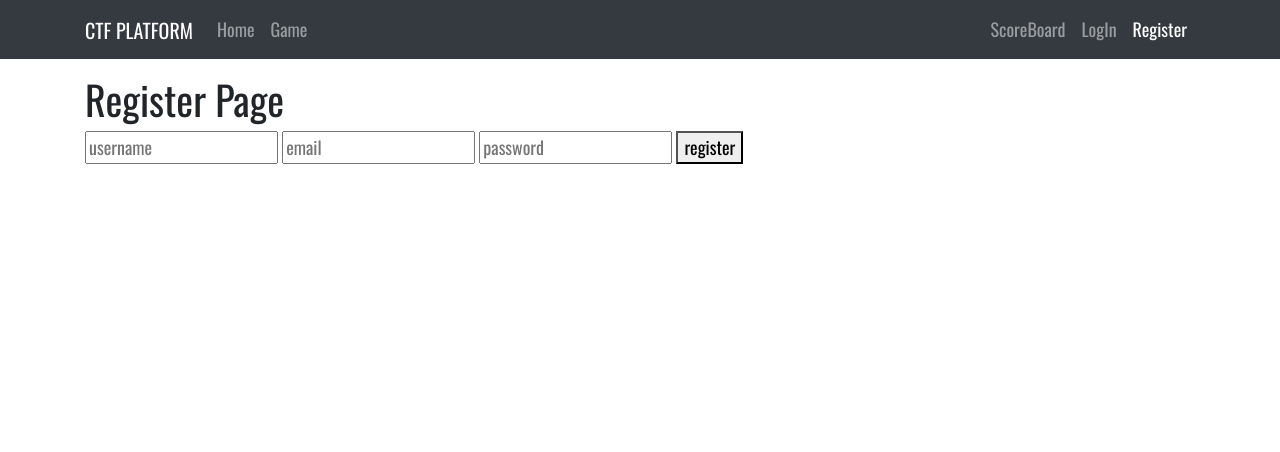
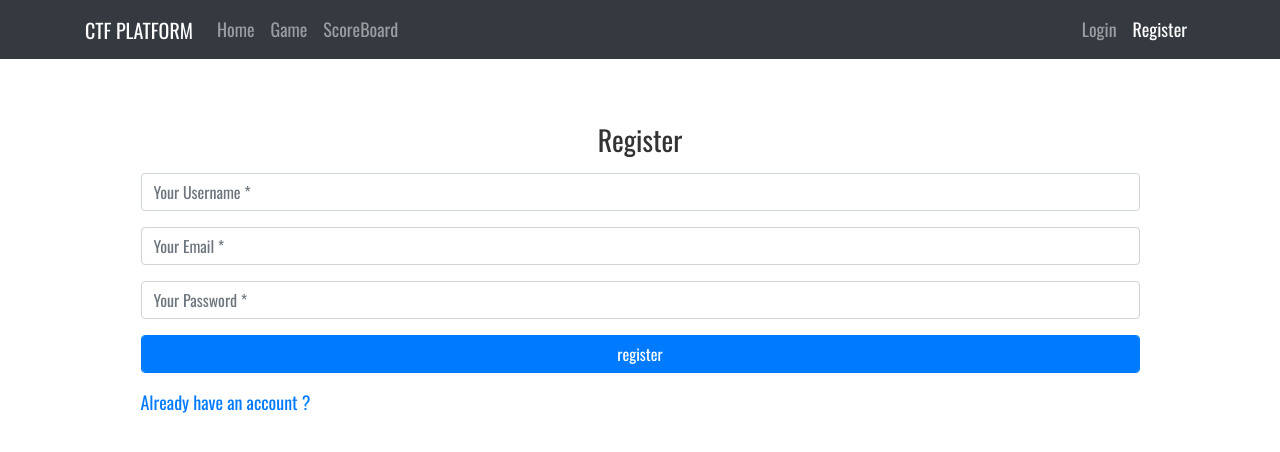
Before and after one commit to NirushaaaR/CTF-platform-final-project, a Django app: page /register/ in a window 1280 px wide. Shown: the top 452 px of the page. Run offline with Django 3.2, Linux system fonts and the light colour scheme; parts of the project's set-up code (start-up, migrations or seed data) failed here and were passed over; some libraries are stand-ins or nearby versions.

Commit message:
decorate login and register form

```diff
--- /dev/null
+++ b/src/app/static/css/login.css
@@ -0,0 +1,50 @@
+.login-container{
+    margin-top: 5%;
+    margin-bottom: 5%;
+}
+.login-form-1{
+    padding-left: 5%;
+    padding-right: 5%;
+    /* box-shadow: 0 5px 8px 0 rgba(0, 0, 0, 0.2), 0 9px 26px 0 rgba(0, 0, 0, 0.19); */
+}
+.login-form-1 h3{
+    text-align: center;
+    color: #333;
+}
+.login-form-2{
+    padding: 5%;
+    background: #36393b;
+    box-shadow: 0 5px 8px 0 rgba(0, 0, 0, 0.2), 0 9px 26px 0 rgba(0, 0, 0, 0.19);
+}
+.login-form-2 h3{
+    text-align: center;
+    color: #fff;
+}
+.btnSubmit
+{
+    width: 50%;
+    border-radius: 1rem;
+    padding: 1.5%;
+    border: none;
+    cursor: pointer;
+}
+.login-form-1 .btnSubmit{
+    font-weight: 600;
+    color: #fff;
+    background-color: #36393b;
+}
+.login-form-2 .btnSubmit{
+    font-weight: 600;
+    color: #36393b;
+    background-color: #fff;
+}
+.login-form-2 .ForgetPwd{
+    color: #fff;
+    font-weight: 600;
+    text-decoration: none;
+}
+.login-form-1 .ForgetPwd{
+    color: #36393b;
+    font-weight: 600;
+    text-decoration: none;
+}
--- a/src/templates/core/register.html
+++ b/src/templates/core/register.html
@@ -1,12 +1,31 @@
-{% extends 'base.html' %} {% block content %}
-<div class="container">
-  <h1>Register Page</h1>
-  <form method="post">
-    {% csrf_token %}
-    <input type="text" name="username" id="username" placeholder="username" />
-    <input type="email" name="email" id="email" placeholder="email" />
-    <input type="password" name="password" id="password" placeholder="password" />
-    <button id="#submit_button">register</button>
-  </form>
+{% extends 'base.html' %} {% load static %}
+
+{% block stylesheet %}
+<link rel="stylesheet" href="{% static 'css/login.css' %}">
+{% endblock %}
+
+{% block content %}
+<div class="container login-container">
+  <div class="login-form-1">
+    <h3>Register</h3>
+    <form action="{% url 'login' %}{% if next %}?next={{next}}{% endif %}" method="post" class="mt-3">
+      {% csrf_token %}
+      <div class="form-group">
+        <input type="text" class="form-control" placeholder="Your Username *" name="username" />
+      </div>
+      <div class="form-group">
+        <input type="text" class="form-control" placeholder="Your Email *" name="email" />
+      </div>
+      <div class="form-group">
+        <input type="password" class="form-control" placeholder="Your Password *" name="password" />
+      </div>
+      <div class="form-group text-center">
+        <input type="submit" class="btn btn-primary form-control" value="register" />
+      </div>
+      <div class="form-group">
+        <a href="{% url 'login' %}" class="text-primary">Already have an account ?</a>
+      </div>
+    </form>
+  </div>
 </div>
 {% endblock content %}
--- a/src/templates/partials/_navbar.html
+++ b/src/templates/partials/_navbar.html
@@ -14,11 +14,11 @@
         <li class="nav-item {% if request.path == '/game/' %}active{% endif %}">
           <a class="nav-link" href="{% url 'game_index' %}">Game</a>
         </li>
-      </ul>
-      <ul class="navbar-nav">
         <li class="nav-item {% if request.path == '/scoreboard/' %}active{% endif %}">
           <a href="{% url 'scoreboard' %}" class="nav-link">ScoreBoard</a>
         </li>
+      </ul>
+      <ul class="navbar-nav">
         {% if request.user.is_authenticated %}
         <li class="nav-item {% if request.path == '/profile/' %}active{% endif %}">
           <a class="nav-link" href="{% url 'profile' %}">Profile</a>
@@ -31,7 +31,7 @@
         </li>
         {% else %}
         <li class="nav-item {% if request.path == '/login/' %}active{% endif %}">
-          <a class="nav-link" href="{% url 'login' %}">LogIn</a>
+          <a class="nav-link" href="{% url 'login' %}">Login</a>
         </li>
         <li class="nav-item {% if request.path == '/register/' %}active{% endif %}">
           <a class="nav-link" href="{% url 'register' %}">Register</a>
```
Also changed, not shown: src/core/utils.py (+8 -5 lines), src/templates/core/login.html (+24 -9 lines).
